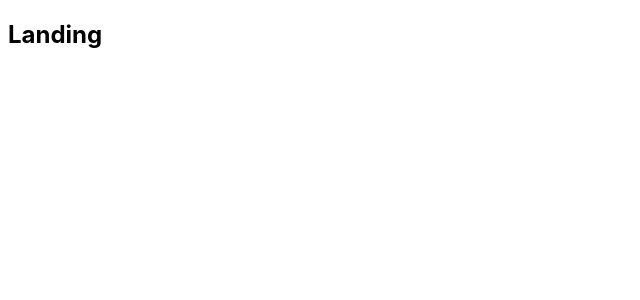
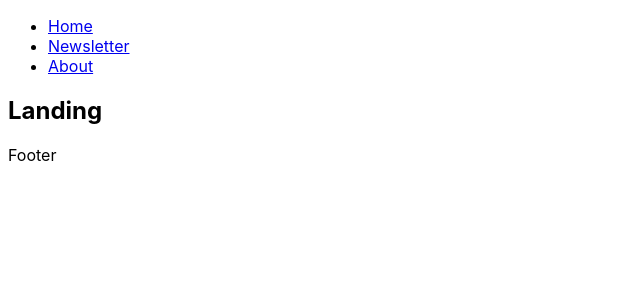
Before and after one commit to svvdovkina/cocktails, a React (Vite) app: page / in a window 1280 px wide. Shown: the top 300 px of the page, without its empty margins (0-640 px from the left). Built offline with nearby package versions, Linux system fonts and the light colour scheme.

Commit message:
set up basic layout

```diff
--- a/src/App.jsx
+++ b/src/App.jsx
@@ -1,17 +1,32 @@
 
 import { createBrowserRouter, RouterProvider } from 'react-router-dom'
 import './App.css'
-import {Landing, About} from "./pages"
+import {HomeLayout, About, Landing, Cocktail, Newsletter} from "./pages"
 
 const router = createBrowserRouter([
   {
     path: '/',
-    element: <Landing/>
+    element: <HomeLayout/>,
+    children: [
+      {
+        index: true,
+        element: <Landing/>
+      },
+      {
+        path: '/cocktail',
+        element: <Cocktail/>
+      },
+      {
+        path: '/newsletter',
+        element: <Newsletter/>
+      },
+      {
+        path: '/about',
+        element: <About/>
+      },
+    ]
   },
-  {
-    path: '/about',
-    element: <About/>
-  }
+
 ]);
 
 function App() {
--- /dev/null
+++ b/src/components/Navbar.jsx
@@ -0,0 +1,11 @@
+import { Link } from "react-router-dom"
+
+const Navbar = ()=>{
+    return <ul>
+    <li><Link to='/'>Home</Link></li>
+    <li><Link to='/newsletter'>Newsletter</Link></li>
+    <li><Link to='/about'>About</Link></li>
+</ul>
+}
+
+export default Navbar
--- a/src/pages/About.jsx
+++ b/src/pages/About.jsx
@@ -1,5 +1,8 @@
+
 const About = ()=>{
-    return <h2>About</h2>
+    return <div>
+        <h1>About</h1>
+    </div>
 }
 
 export default About
--- a/src/pages/HomeLayout.jsx
+++ b/src/pages/HomeLayout.jsx
@@ -1,5 +1,16 @@
+
+import { Outlet } from "react-router-dom"
+import Navbar from "../components/Navbar"
+
 const HomeLayout = ()=>{
-    return <h2>HomeLayout</h2>
+    return <div>
+        <nav>
+            <Navbar/>
+        </nav>
+        <Outlet/>
+        <footer>Footer</footer>
+
+    </div>
 }
 
 export default HomeLayout
--- a/src/pages/index.js
+++ b/src/pages/index.js
@@ -4,6 +4,7 @@ import Landing from "./Landing";
 import Error from "./Error"
 import HomeLayout from "./HomeLayout";
 import Newsletter from "./Newsletter";
+import Navbar from "../components/Navbar";
 
 export {
     Landing,
@@ -11,5 +12,6 @@ export {
     Cocktail,
     Error,
     HomeLayout,
-    Newsletter
+    Newsletter,
+    Navbar
 }
```
